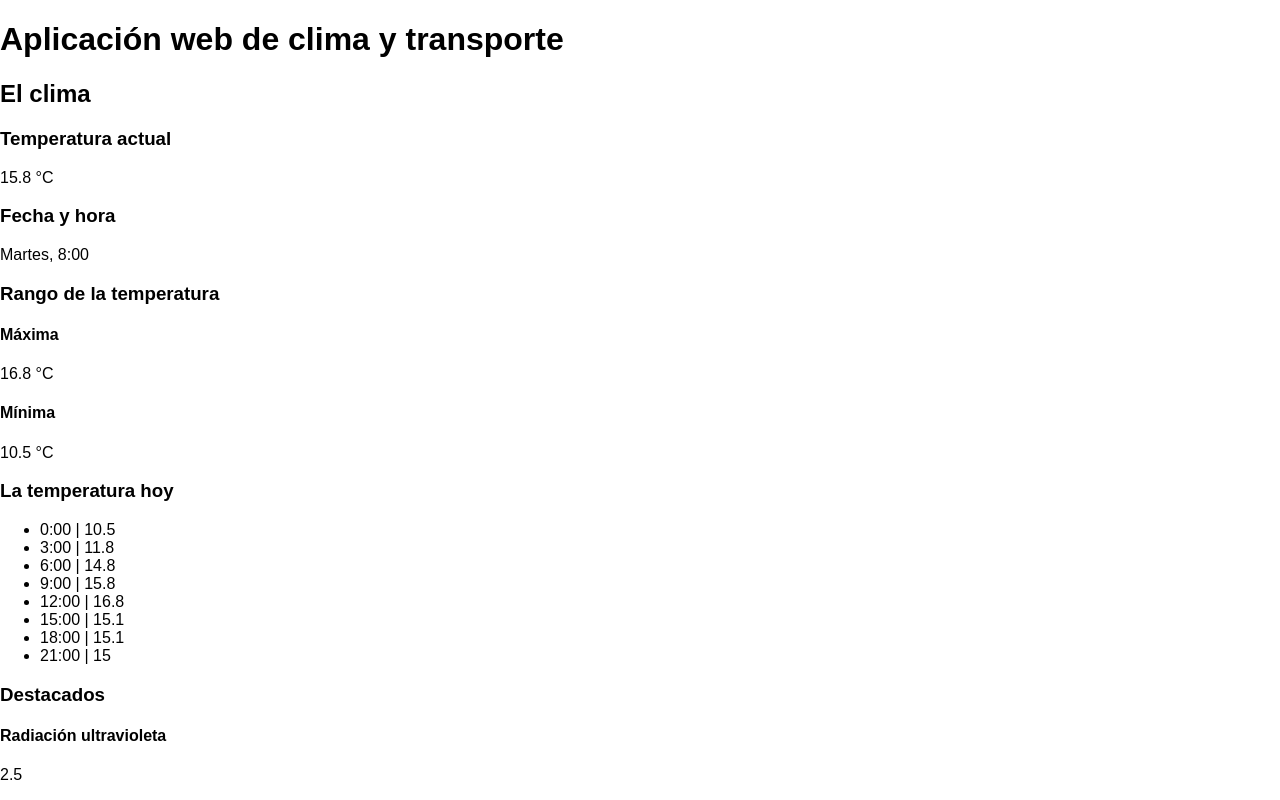
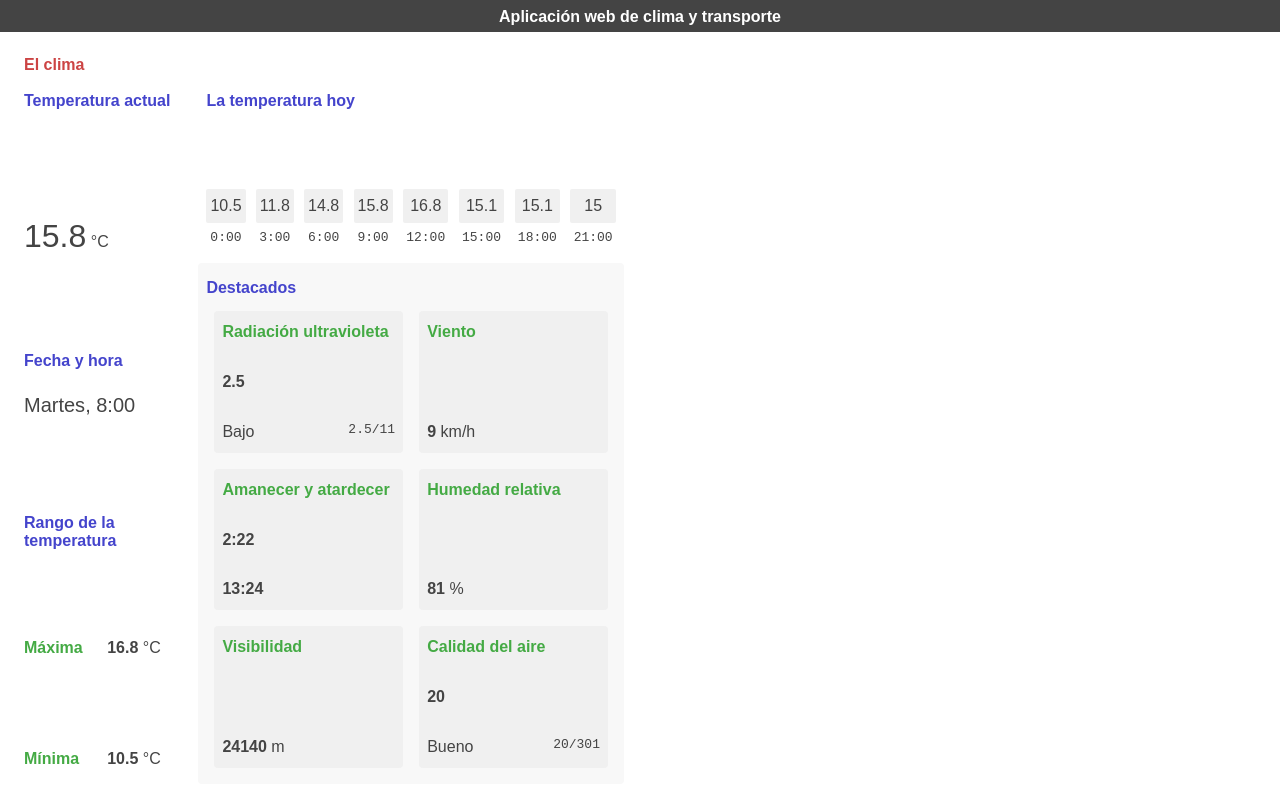
Before and after one commit to maumaco/practico-api, a React (Create React App) app: page / in a window 1280 px wide. Shown: the top 800 px of the page. Built offline with nearby package versions, Linux system fonts and the light colour scheme.

Commit message:
Se agrega el estilo básico

```diff
--- a/src/App.js
+++ b/src/App.js
@@ -97,7 +97,7 @@ export default function App() {
       </header>
 
       <main>
-        <section>
+        <section id="weather-dashboard">
           <WeatherDashboard
             title={WEATHER_DASHBOARD_HEADING}
           >
--- a/src/components/Dial.js
+++ b/src/components/Dial.js
@@ -1,6 +1,6 @@
 export default function Dial({ value, range }) {
   return (
-    <p>
+    <p className="dial">
       <span>{value}</span>
       <span>/</span>
       <span>{range}</span></p>
--- a/src/components/HighlightedText.js
+++ b/src/components/HighlightedText.js
@@ -1,5 +1,5 @@
 export default function HighlightedText({ text }) {
   return (
-    <p>{text}</p>
+    <p className="highlighted-text">{text}</p>
   );
 }
--- a/src/components/HighlightedValue.js
+++ b/src/components/HighlightedValue.js
@@ -1,5 +1,9 @@
 export default function HighlightedValue({ value, unit }) {
   return (
-    <p>{value}{unit && ' ' + unit}</p>
+    <p>
+      <span className="value">{value}</span>
+      {unit && ' '}
+      {unit && <span className="unit">{unit}</span>}
+    </p>
   );
 }
--- a/src/components/Highlights.js
+++ b/src/components/Highlights.js
@@ -1,6 +1,6 @@
 export default function Highlights({ title, children }) {
   return (
-    <article>
+    <article id="highlights">
       <h3>{title}</h3>
       {children}
     </article>
--- a/src/components/Temperature.js
+++ b/src/components/Temperature.js
@@ -1,8 +1,8 @@
 export default function Temperature({ title, temperature, unit }) {
   return (
-    <article>
+    <article id="temperature">
       <h3>{title}</h3>
-      <p>{temperature} {unit}</p>
+      <p><span className="value">{temperature}</span> <span className="unit">{unit}</span></p>
     </article>
   );
 }
--- a/src/components/TemperatureRange.js
+++ b/src/components/TemperatureRange.js
@@ -6,14 +6,14 @@ import {
 
 export default function TemperatureRange({ title, max, maxUnit, min, minUnit }) {
   return (
-    <article>
+    <article id="temperature-range">
       <h3>{title}</h3>
 
       <h4>{MAX_TEMPERATURE_HEADING}</h4>
-      <p>{max} {maxUnit}</p>
+      <p><span class="value">{max}</span> {maxUnit}</p>
 
       <h4>{MIN_TEMPERATURE_HEADING}</h4>
-      <p>{min} {minUnit}</p>
+      <p><span class="value">{min}</span> {minUnit}</p>
     </article>
   );
 }
--- a/src/components/Time.js
+++ b/src/components/Time.js
@@ -1,6 +1,6 @@
 export default function Time({ title, date, time }) {
   return (
-    <article>
+    <article id="time">
       <h3>{title}</h3>
       <p>{date}, {time}</p>
     </article>
--- a/src/components/Today.js
+++ b/src/components/Today.js
@@ -1,13 +1,13 @@
 export default function Today({ title, mainAxisValues, crossAxisValues }) {
   return (
-    <article>
+    <article id="today">
       <h3>{title}</h3>
       <ul>
         {mainAxisValues.map((mainAxisValue, i) =>
           <li key={i}>
-            <span>{mainAxisValue}</span>
-            <span> | </span>
-            <span>{crossAxisValues[i]}</span>
+            <span className="main-axis-value">{mainAxisValue}</span>
+            <span className="separator"> | </span>
+            <span className="cross-axis-value">{crossAxisValues[i]}</span>
           </li>
         )}
       </ul>
--- a/src/index.css
+++ b/src/index.css
@@ -1,4 +1,275 @@
+/* Root elements */
+
+html, body, #root {
+  height: 100%;
+}
+
 body {
+  color: #444;
   font-family: sans-serif;
+  font-size: 1em;
   margin: 0;
 }
+
+
+/* Document <header> */
+
+header {
+  background-color: #444;
+  box-sizing: border-box;
+  height: 2em;
+  padding: 0.5em;
+}
+
+h1 {
+  color: #fff;
+  font-size: 1em;
+  margin: 0;
+  text-align: center;
+}
+
+
+/* <main> */
+
+main {
+  height: calc(100% - 2em);
+}
+
+
+/* <section> */
+
+section {
+  box-sizing: border-box;
+  height: 100%;
+  padding: 1em;
+  width: 50%;
+}
+
+
+/* Weather dashboard grid */
+
+#weather-dashboard {
+  display: grid;
+  grid-template-columns: minmax(150px, 30%) 70%;
+  grid-template-rows: 2em auto auto auto;
+}
+
+#weather-dashboard h2 {
+  box-sizing: border-box;
+  color: #c44;
+  font-size: 1em;
+  grid-column: 1 / 3;
+  grid-row: 1 / 2;
+  height: 2em;
+  margin: 0;
+  padding: 0.5em;
+}
+
+#temperature {
+  box-sizing: border-box;
+  grid-column: 1 / 2;
+  grid-row: 2 / 3;
+  overflow: auto;
+  padding: 0.5em;
+}
+
+#time {
+  box-sizing: border-box;
+  grid-column: 1 / 2;
+  grid-row: 3 / 4;
+  overflow: auto;
+  padding: 0.5em;
+}
+
+#temperature-range {
+  box-sizing: border-box;
+  grid-column: 1 / 2;
+  grid-row: 4 / 5;
+  overflow: auto;
+  padding: 0.5em;
+}
+
+#today {
+  box-sizing: border-box;
+  grid-column: 2 / 3;
+  grid-row: 2 / 3;
+  overflow: auto;
+  padding: 0.5em;
+}
+
+#highlights {
+  box-sizing: border-box;
+  grid-column: 2 / 3;
+  grid-row: 3 / 5;
+  overflow: auto;
+  padding: 0.5em;
+}
+
+
+/* Weather dashboard */
+
+#weather-dashboard h3 {
+  color: #44c;
+  font-size: 1em;
+  margin: 0;
+  padding: 0.25em 0;
+}
+
+#weather-dashboard h4 {
+  color: #4a4;
+}
+
+
+/* "Temperture" */
+
+#temperature {
+  display: flex;
+  flex-direction: column;
+  justify-content: space-between;
+}
+
+#temperature p {
+  margin: 0;
+}
+
+#temperature .value {
+  font-size: 2em;
+}
+
+
+/* "Time" */
+
+#time {
+  display: flex;
+  flex-direction: column;
+  justify-content: center;
+}
+
+#time p {
+  font-size: 1.25em;
+  margin: 1em 0 0;
+}
+
+
+/* "Temperture range" */
+
+#temperature-range {
+  align-content: space-between;
+  display: flex;
+  flex-wrap: wrap;
+}
+
+#temperature-range h3 {
+  margin: 0;
+  width: 100%;
+}
+
+#temperature-range h4, #temperature-range p {
+  margin: 0.5em 0;
+  width: 50%;
+}
+
+#temperature-range .value {
+  font-weight: bold;
+}
+
+
+/* "Today" */
+
+#today {
+  display: flex;
+  flex-direction: column;
+  justify-content: space-between;
+}
+
+
+#today ul {
+  display: flex;
+  justify-content: space-between;
+  margin: 0;
+  padding: 0;
+}
+
+#today li {
+  display: flex;
+  flex-direction: column;
+  justify-content: space-between;
+  list-style: none;
+  margin: 0;
+  padding: 0.25em 0;
+  text-align: center;
+}
+
+#today span {
+  padding: 0.5em 0.25em;
+}
+
+.main-axis-value {
+  font-family: monospace;
+  order: 2;
+}
+
+.separator {
+  display: none;
+}
+
+.cross-axis-value {
+  background-color: #f0f0f0;
+  border-radius: 2px;
+}
+
+
+/* Highlights */
+
+#highlights {
+  background-color: #f8f8f8;
+  border-radius: 4px;
+  display: flex;
+  flex-wrap: wrap;
+}
+
+#highlights h3 {
+  height: 1em;
+  margin: 0;
+  padding: 0.5em 0;
+  width: 100%;
+}
+
+#highlights article {
+  align-content: space-between;
+  background-color: #f0f0f0;
+  border-radius: 4px;
+  box-sizing: border-box;
+  display: flex;
+  flex-wrap: wrap;
+  height: calc((100% - 5em) / 3);
+  padding: 0.5em;
+  margin: 0.5em;
+  width: calc(50% - 1em);
+}
+
+#highlights h4 {
+  font-size: 1em;
+  margin: 0;
+  padding: 0.25em 0;
+  width: 100%;
+}
+
+#highlights p {
+  margin: 0.25em 0;
+  width: 100%;
+}
+
+#highlights .value {
+  font-weight: bold;
+}
+
+#highlights .highlighted-text {
+  width: 60%;
+}
+
+#highlights .dial {
+  font-family: monospace;
+  text-align: right;
+  width: 40%;
+}
```
